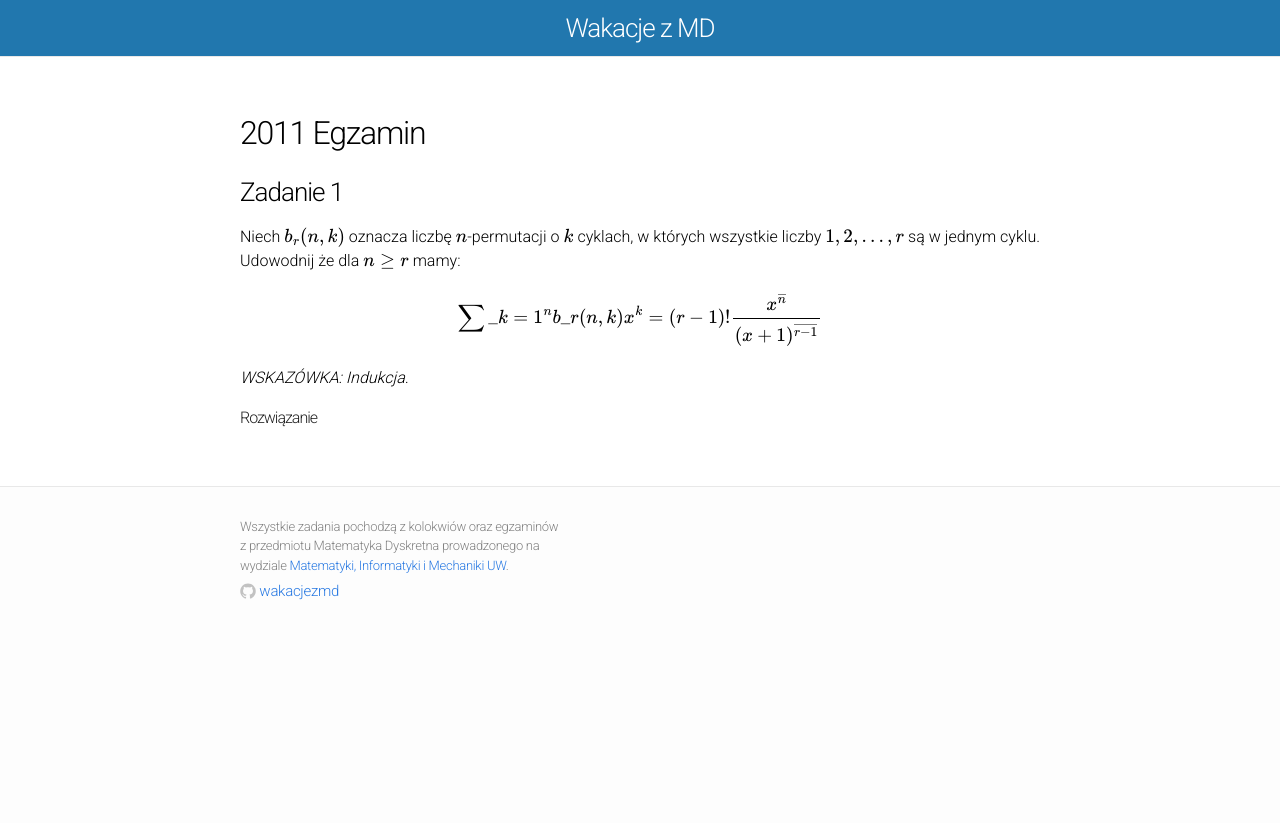
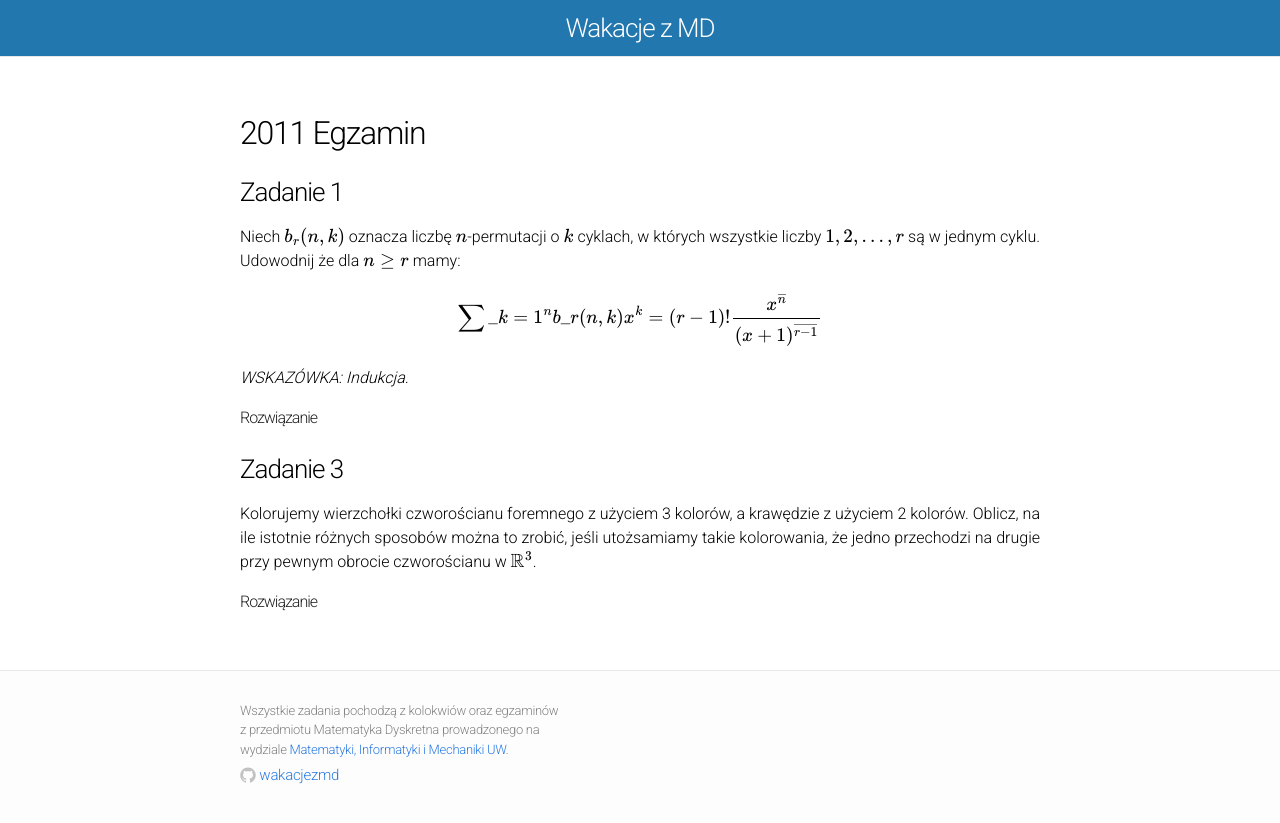
Before and after one commit to wakacjezmd/wakacjezmd.github.io, a Jekyll site: the page built from _solutions/2011/2011-egzamin-1.md, in a window 1280 px wide. Shown: the top 823 px of the page. Built offline with Jekyll 4.4.1, drawn with Linux system fonts in a browser that asks for light colours; nearby versions of some CDN libraries; Markdown is read by kramdown in place of the engine named in the settings; formulas are drawn with MathJax 3.

Commit message:
Dodane rozwiazanie zad.3 z egzaminu 2011

```diff
--- a/_solutions/2011/2011-egzamin-1.md
+++ b/_solutions/2011/2011-egzamin-1.md
@@ -41,3 +41,24 @@
     </p>
   </div>
 </div>
+
+### Zadanie 3
+
+Kolorujemy wierzchołki czworościanu foremnego z użyciem 3 kolorów, a krawędzie z użyciem 2 kolorów. Oblicz, na ile istotnie różnych sposobów można to zrobić, jeśli utożsamiamy takie kolorowania, że jedno przechodzi na drugie przy pewnym obrocie czworościanu w \\(\Bbb{R}^3 \\).
+
+<div data-collapse>
+  <h4 class="collapsible">Rozwiązanie</h4>
+  <div class="solution">
+    <p>
+        Grupa obrotów czworościanu foremnego zawiera 12 elementów - identyczność, po 2 obroty przy osiach przechodzących przez wybrany wierzchołek i środek podstawy (2*4), i po 1 obrocie dla osi przechodzącej przez środki przeciwległych krawędzi (1*3). (Dokładniej obroty można zobaczyć <a href="https://upload.wikimedia.org/wikipedia/commons/9/98/Tetrahedral_group_2.svg">tutaj</a>). <br><br>
+
+        Dla każdego obrotu chcemy policzyć liczbę punktów stałych, to jest takie kolorowanie wierzchołków i krawędzi, które po zastosowaniu obrotu pozostaje niezmienione. (Tj. dla przykładu krawędź \(a\), która po obrocie przechodzi na miejsce krawędzi \(b\), powinna mieć taki sam kolor jak krawędź \(b\)). Dzięki temu, po zastosowaniu Lematu Burnside'a, będziemy w stanie wyznaczyć liczbę orbit, tj. odpowiedzieć na pytanie, ile jest unikalnych kolorowań (właśnie tyle, ile orbit). Każdy czworościan powstały przez obrót traktujemy jako pewną permutację {1,2,3,4}x{1,2,3,4,5,6} (lewa permutacje jednoznacznie określa położenie wierzchołków, a prawa położenie krawędzi). W takim razie obrót ma też powiązany z nim rozkład na cykle. Można zauważyć, że jeśli mamy jeden cykl, to żeby przy obrocie kolorowanie zostało niezmienione, wszystkie elementy z cyklu muszą mieć ten sam kolor (na tej samej zasadzie, co wcześniej pokazany przykład z dwoma krawędziami). Rozpatrzmy dla przykładu obrót przez oś symetrii przechodzącą przez jeden z wierzchołków (żeby ukonkretyzować, chodzi o operacje przedstawioną <a href="http://i.imgur.com/p3ipW7wh.jpg">tu</a> - czyli obrót w prawo o 60 stopni z osią symetrii przechodzącą przez wierzchołek D, omówie tylko kolorowanie wierzchołków, z krawędziami numerujemy krawędzie i postępujemy analogicznie). <br><br>
+
+        Widać że permutacja składa się z cykli [A,C,B][D]. Oznacza to, iż dla tego obrotu, punktów stałych jest \(3^2\) - na 3 sposoby wybieramy kolor dla cyklu pierwszego, to samo dla drugiego. (Jeśli chodzi o krawędzie, obrót będzie składał się z dwóch cykli 3 elementowych - krawędzie wychodzące z wierzchołka D, i tworzące trójkąt ABC, czyli punktów stałych dla kolorowań krawędzi będzie \(2^2\); w takim razie punkty stałe kolorowań wierzchołków i krawędzi są równoliczne z liczbą par (unikalne kolorowanie wierzchołków, unikalne kolorowanie krawędzi) - ich jest \(3^2 2^2\). <br><br>
+
+        Policzyliśmy liczbę punktów stałych dla osi obrotu przechodzącej przez ustalony wierzchołek. Pozostała nam identyczność - tutaj cykli dla wierzchołków jest tyle samo co wierzchołków, tak samo dla krawędzi, czyli punktów stałych jest \(3^4 2^6\) - a także obrót przez oś przechodzącą przez środki przeciwległych krawędzi - tu cykli jest - po 2 dla wierzchołków i po 4 dla krawędzi (przy tym obrocie krawędzie przechodzą same na siebie), czyli punktów stałych jest \(3^2 2^4\). <br><br>
+
+        Pozostało skorzystać z lematu Burnside'a, co da nam liczbę orbit. Jego postać dla naszego problemu to $$\frac{1}{12}(\ 3^4*2^6 + 6*3^2*2^2 + 3*3^2*2^4) = 492$$
+    </p>
+  </div>
+</div>
```
